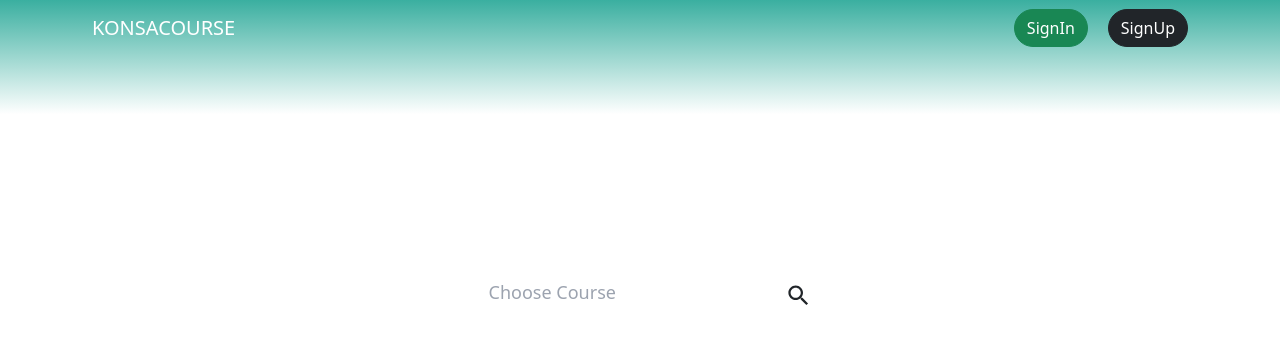
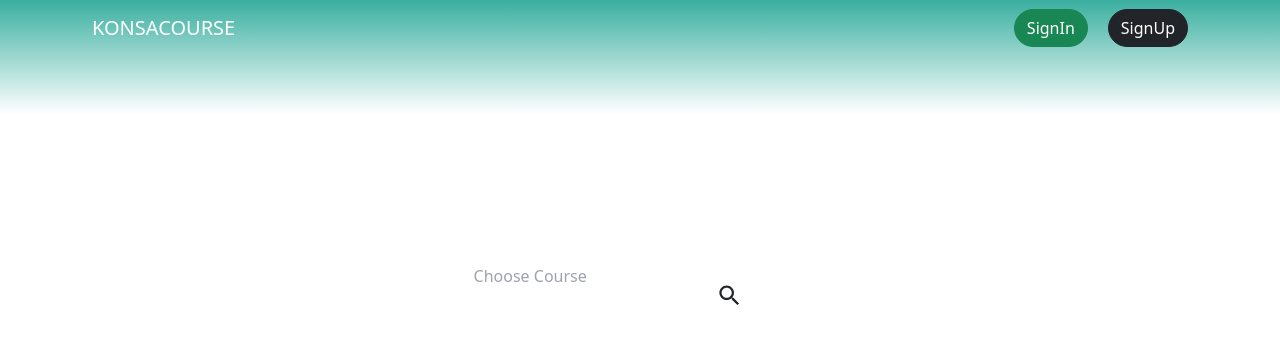
Before and after one commit to umarsaeedcheema/konsaCourse, a React (Create React App) app: page /pages/compare in a window 1280 px wide. Shown: the top 344 px of the page. Built offline with nearby package versions, Linux system fonts and the light colour scheme.

Commit message:
working on campare.jsx

```diff
--- a/src/components/NavbarComponent.jsx
+++ b/src/components/NavbarComponent.jsx
@@ -49,7 +49,6 @@ const GetButtons = (props) => {
                         navigate('/pages/login')
                     }}
                     > SignIn
-                    {console.log(props.isLoggedIn)}
                 </button>
                 <button className="btn btn-dark rounded-pill"
                     onClick={() => {
--- a/src/pages/Compare.jsx
+++ b/src/pages/Compare.jsx
@@ -3,20 +3,45 @@ import NavbarComponent from '../components/NavbarComponent'
 import SearchBar from '../components/SearchBar'
 import Data from '../Data.json'
 import { useState } from 'react'
+import SearchIcon from "@mui/icons-material/Search";
+import CloseIcon from "@mui/icons-material/Close";
+
+const Compare = () => {
+  const [data, setData] = useState({
+    'course': '',
+    'instructor1': '',
+    'instructor2': ''
+  })
+
+  const [selected, setSelected] = useState(false)
 
 
+  const [filteredData, setFilteredData] = useState([]);
+  const [wordEntered, setWordEntered] = useState("");
 
 
+  const handleFilter = (ev) => {
+    // setData({ ...data, [input.name]: input.value });
+    setWordEntered(ev.target.value)
+    console.log(wordEntered, 'here')
+    const newFilter = [1,2,3,4,5];
 
+    if (data.searchWord === "") {
+      setFilteredData([]);
+    } else {
+      setFilteredData(newFilter);
+    }
+  };
 
-const Compare = () => {
-  const [data,setData]=useState({'course':'',
-  'instructor1':'',
-  'instructor2':''
-})
+  const clearInput = () => {
+    setFilteredData([]);
+    setData("");
+  };
+
 
   return (
     <>
+
       <NavbarComponent
         isLoggedIn={false}
         isAdmin={false}
@@ -24,10 +49,37 @@ const Compare = () => {
       <div
         style={{ position: 'relative', marginTop: '-50%', marginLeft: '37%' }}
       >
-        <SearchBar
-          placeholder={"Choose Course"} data={Data} />
+        <div className="searchInputs">
+          <input style={{ height: "50%" }}
+            type="text"
+            placeholder='Choose Course'
+            value={wordEntered}
+            onChange={handleFilter}
+          />
+          <div className="searchIcon">
+            {data.course.length === 0 ? (
+              <SearchIcon style={{ height: "45%" }} />
+            ) : (
+              <CloseIcon id="clearBtn" onClick={clearInput} />
+            )}
+          </div>
+        </div>
+        {filteredData.length !== 0 && (
+          <div className="dataResult">
+            {filteredData.slice(0, 15).map((value) => {
+              return (
+                <div className="dataItem" onClick={()=>{
+                  setSelected(true)
+                }}>
+                  <p>{value.title} v </p>
+                </div>
+              );
+            })}
+          </div>
+        )}
 
       </div>
+
     </>
   )
 }
--- a/src/pages/CompareFinal.jsx
+++ b/src/pages/CompareFinal.jsx
@@ -2,7 +2,7 @@ import React from 'react'
 import { Divider, Grid } from '@mui/material';
 import CardHeader from '@mui/material/CardHeader';
 import CompCard from '../components/ComparisonCard.jsx'
-import Header from '../components/Header.jsx';
+// import Header from '../components/Header.jsx';
 
 
 const instructor1 = "Shafay Ismail";
@@ -71,7 +71,7 @@ export const CompareFinal = () => {
     <div>
         <Grid container direction='column'>
             <Grid item>
-                <Header/>
+                {/* <Header/> */}
             </Grid>
             <Grid item container>
                 <Grid item xs={0} sm={2} />
```
